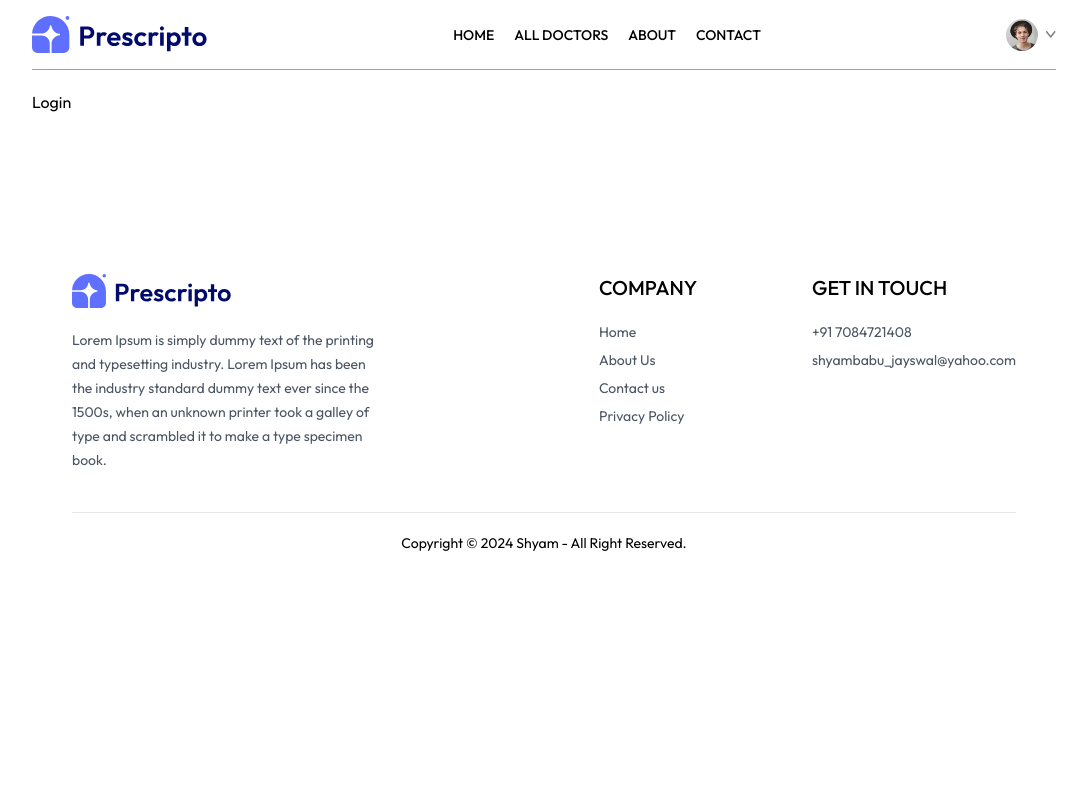
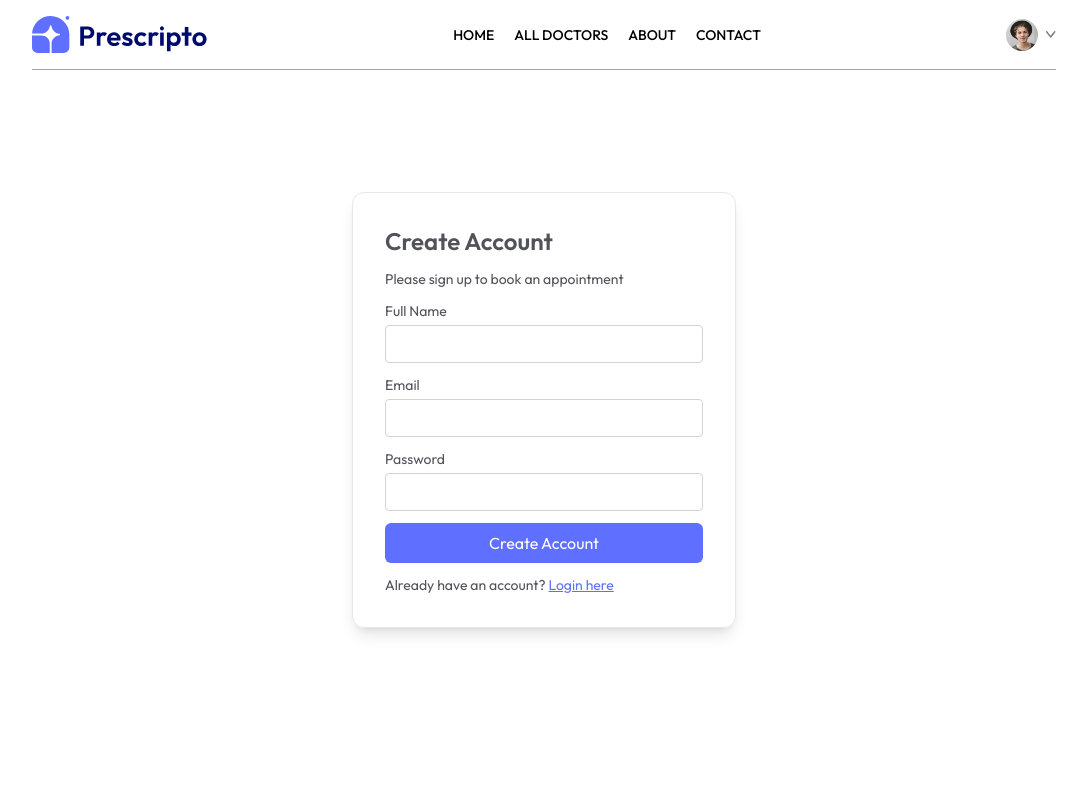
Before and after one commit to asutoshpanda1611/DoctorSahab-2.0, a React (Vite) app in the folder frontend/: page /login in a window 1280 px wide. Shown: the top 800 px of the page, without its empty margins (96-1183 px from the left). Built offline with nearby package versions, Linux system fonts and the light colour scheme.

Commit message:
update input state handling and form submission in Login component

```diff
--- a/frontend/src/pages/Login.jsx
+++ b/frontend/src/pages/Login.jsx
@@ -1,8 +1,44 @@
-import React from 'react'
+import React, { useState } from 'react'
 
 const Login = () => {
+
+  const[state,setState]=useState('Sign Up');
+
+  const[email,setEmail] =useState('');
+  const[password,setPassword] =useState('');
+  const[name,setName] =useState('');
+
+  const submitHandler = async(event) => {
+    event.preventDefault();
+
+  }
+
   return (
-    <div>Login</div>
+    <form className='min-h-[80vh] flex items-center'>
+    <div className='flex flex-col gap-3 m-auto items-start p-8 min-w-[340px] sm:min-w-96 border rounded-xl text-zinc-600 text-sm shadow-lg'>
+      <p className='text-2xl font-semibold '>{state==='Sign Up'?'Create Account':'Login'}</p>
+      <p>Please {state==='Sign Up'?'sign up':'login'} to book an appointment</p>
+
+      {
+        state=== 'Sign Up' &&  <div className='w-full'>
+        <p>Full Name</p>
+        <input className='border border-zinc-300 rounded w-full p-2 mt-1' type='text' onChange={(e)=>(e.target.name)} value={name} required/>
+      </div>
+      }
+
+       <div className='w-full'>
+        <p>Email</p>
+        <input className='border border-zinc-300 rounded w-full p-2 mt-1' type='email' onChange={(e)=>(e.target.email)} value={email} required/>
+      </div>
+      <div className='w-full'>
+        <p>Password</p>
+        <input className='border border-zinc-300 rounded w-full p-2 mt-1' type='password' onChange={(e)=>(e.target.password)} value={password} required/>
+      </div>
+      <button className='bg-primary text-white w-full py-2 rounded-md text-base'>{state==='Sign Up'?'Create Account':'Login'}</button>
+      { state === 'Sign Up' ? <p>Already have an account? <span onClick={()=>setState('Login')} className='text-primary underline cursor-pointer'>Login here</span></p> : <p>Create an new account ? <span onClick={()=>setState('Sign Up')} className='text-primary underline cursor-pointer'>click here</span></p>}
+    </div>
+
+    </form>
   )
 }
 
```
